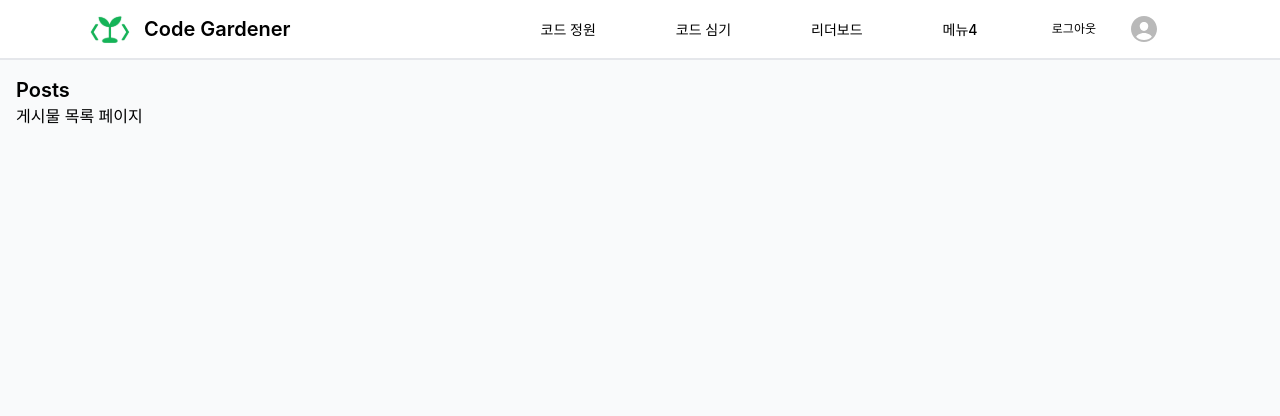
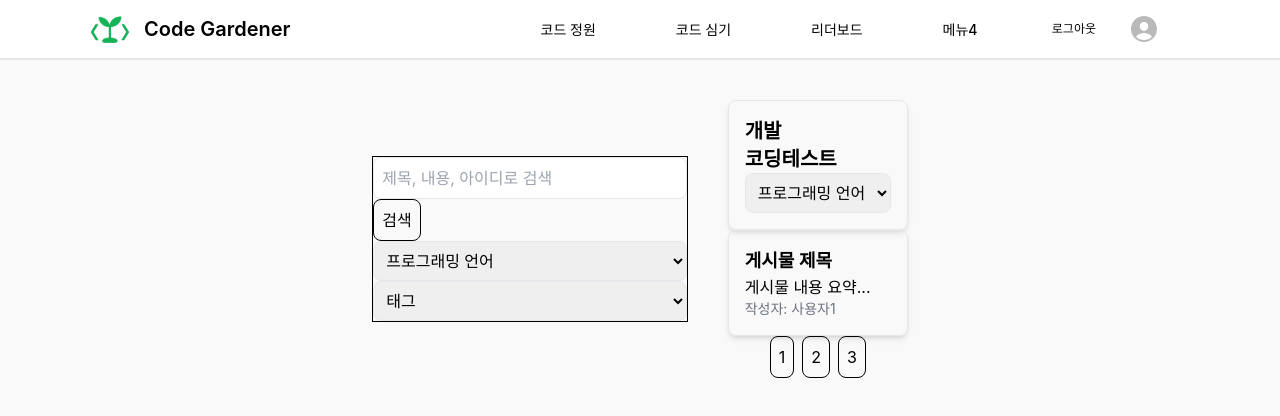
Before and after one commit to 2025-YU-SE/Gardener_web, a React (Vite) app: page /posts in a window 1280 px wide. Shown: the top 416 px of the page. Built offline with nearby package versions, Linux system fonts and the light colour scheme; a web font is replaced by a local one.

Commit message:
feat: 게시물 목록 컴포넌트 생성
- 게시물 목록 컴포넌트 생성
 + 사이드바(검색창, 필터)
 + 게시물 목록(필터, 게시물, 페이지네이션)

```diff
--- a/src/pages/Posts.jsx
+++ b/src/pages/Posts.jsx
@@ -3,11 +3,73 @@ import HeaderLoggedIn from '../components/header/HeaderLoggedIn'
 
 function Posts() {
   return (
-    <div className="min-h-screen bg-gray-50">
+    <div className="min-h-screen bg-[#f9f9f9]">
       <HeaderLoggedIn />
-      <div className="p-4">
-        <h1 className="text-xl font-semibold">Posts</h1>
-        <p>게시물 목록 페이지</p>
+      <div className="flex items-center justify-center p-10 space-x-10">
+
+        {/* 사이드바 */}
+        <div className="border border-black">
+          {/* 검색창 */}
+          <div>
+            <input
+              type="text"
+              placeholder="제목, 내용, 아이디로 검색"
+              className="border p-2 rounded-lg w-full"
+            />
+            <button className="border border-black p-2 rounded-lg">검색</button>
+          </div>
+          {/* 프로그래밍 언어 필터 */}
+          <div>
+            <select className="border p-2 rounded-lg w-full">
+              <option value="all">프로그래밍 언어</option>
+              <option value="category1">카테고리 1</option>
+              <option value="category2">카테고리 2</option>
+              <option value="category3">카테고리 3</option>
+            </select>
+          </div>
+          {/* 기술 스택 필터 */}
+          <div>
+            <select className="border p-2 rounded-lg w-full">
+              <option value="all">태그</option>
+              <option value="tag1">태그 1</option>
+              <option value="tag2">태그 2</option>
+              <option value="tag3">태그 3</option>
+            </select>
+          </div>
+        </div>
+
+        {/* 게시물 목록 */}
+        <div>
+          {/* 필터 */}
+          <div className="border p-4 rounded-lg shadow-md">
+            <h1 className="text-xl font-semibold">개발</h1>
+            <h1 className="text-xl font-semibold">코딩테스트</h1>
+              <select className="border p-2 rounded-lg w-full">
+              <option value="all">프로그래밍 언어</option>
+              <option value="category1">카테고리 1</option>
+              <option value="category2">카테고리 2</option>
+              <option value="category3">카테고리 3</option>
+            </select>
+          </div>
+          {/* 게시물 */}
+          <div>
+            <div className="border p-4 rounded-lg shadow-md">
+              <h2 className="text-lg font-semibold">게시물 제목</h2>
+              <p>게시물 내용 요약...</p>
+              <p className="text-sm text-gray-500">작성자: 사용자1</p>
+            </div>
+          </div>
+          {/* 페이지네이션 */}
+          <div>
+            <div className="flex justify-center space-x-2">
+              <button className="border border-black p-2 rounded-lg">1</button>
+              <button className="border border-black p-2 rounded-lg">2</button>
+              <button className="border border-black p-2 rounded-lg">3</button>
+            </div>
+          </div>
+        </div>
+
+
       </div>
     </div>
   )
```
